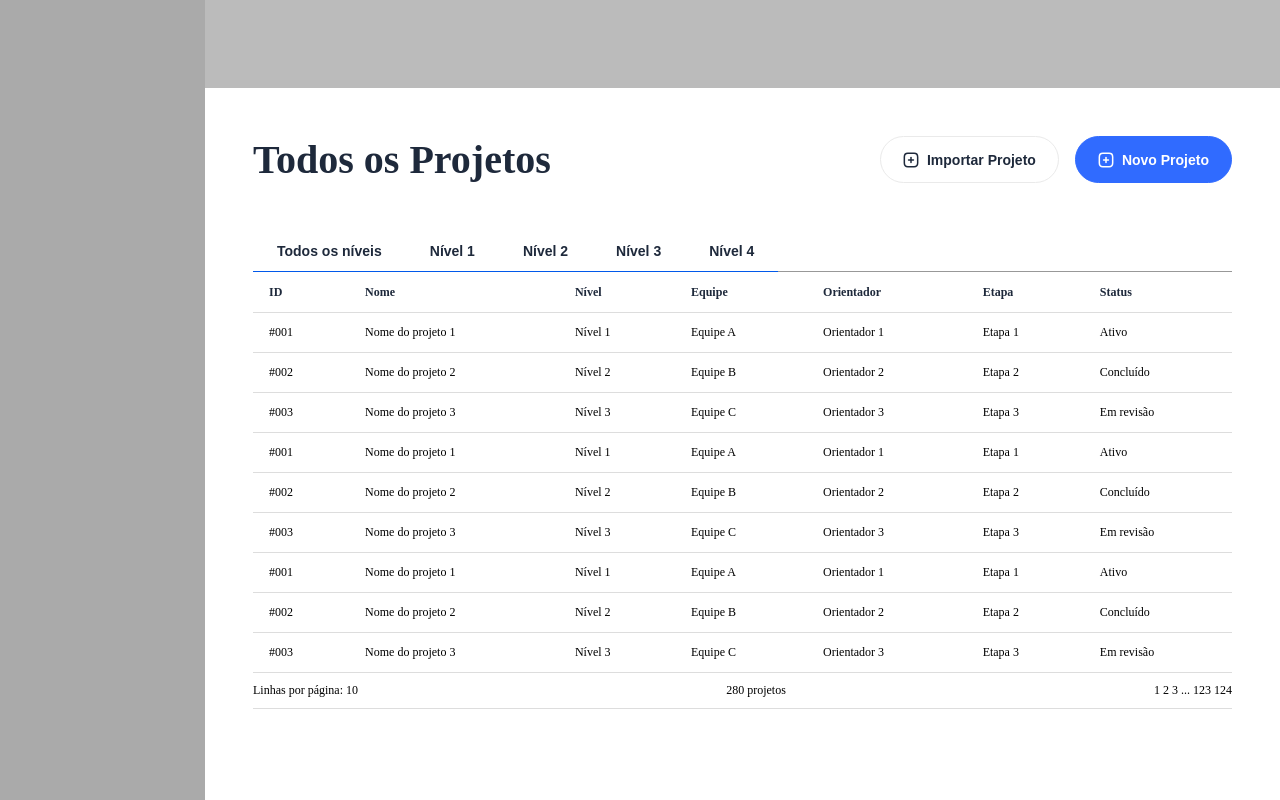
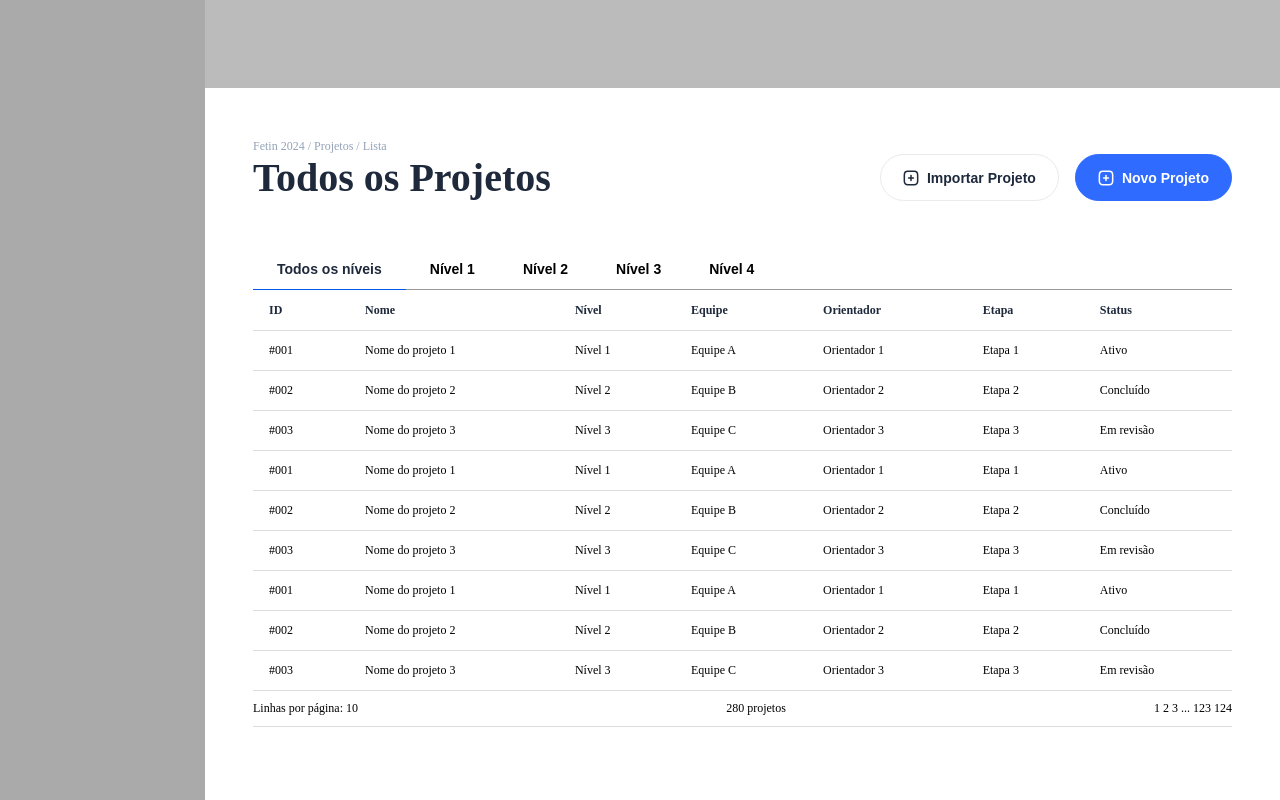
Before and after one commit to Yvessrib/digital-divas-front, a React (Vite) app: page / in a window 1280 px wide. Built offline with nearby package versions, Linux system fonts and the light colour scheme.

Commit message:
style: pequenas mudanças
melhor estilização dos botões de filtro, porém, atualmente completamente estáticos

```diff
--- a/src/pages/admin/projects/index.tsx
+++ b/src/pages/admin/projects/index.tsx
@@ -1,4 +1,5 @@
 import {
+  Breadcrumbs,
   Divider,
   Header,
   ListContainer,
@@ -24,6 +25,7 @@ export function AdminProjectsList() {
         <Header></Header>
 
         <ProjectsContainer>
+          <Breadcrumbs>Fetin 2024 / Projetos / Lista</Breadcrumbs>
           <ProjectsHeader>
             <span>Todos os Projetos</span>
             <ProjectsHeaderButtons>
--- a/src/pages/admin/projects/styles.ts
+++ b/src/pages/admin/projects/styles.ts
@@ -16,6 +16,13 @@ export const Header = styled.div`
 `
 export const ProjectsContainer = styled.div`
   margin: 48px;
+`
+
+export const Breadcrumbs = styled.span`
+  font-size: 12px;
+  font-weight: 500;
+  color: #94a3b8;
+  margin-bottom: 20px;
 `
 
 export const ProjectsHeader = styled.div`
@@ -74,12 +81,16 @@ export const ListHead = styled.div`
   button {
     background-color: #fff;
     border: none;
-    border-bottom: 1px solid #0159ea;
-    color: #1e293b;
     font-size: 14px;
     font-weight: bold;
     padding: 12px 24px;
     z-index: 1;
+    border-bottom: 1px solid #989898;
+  }
+
+  button:nth-child(1) {
+    border-bottom: 1px solid #0159ea;
+    color: #1e293b;
   }
 `
 export const Divider = styled.div`
```
